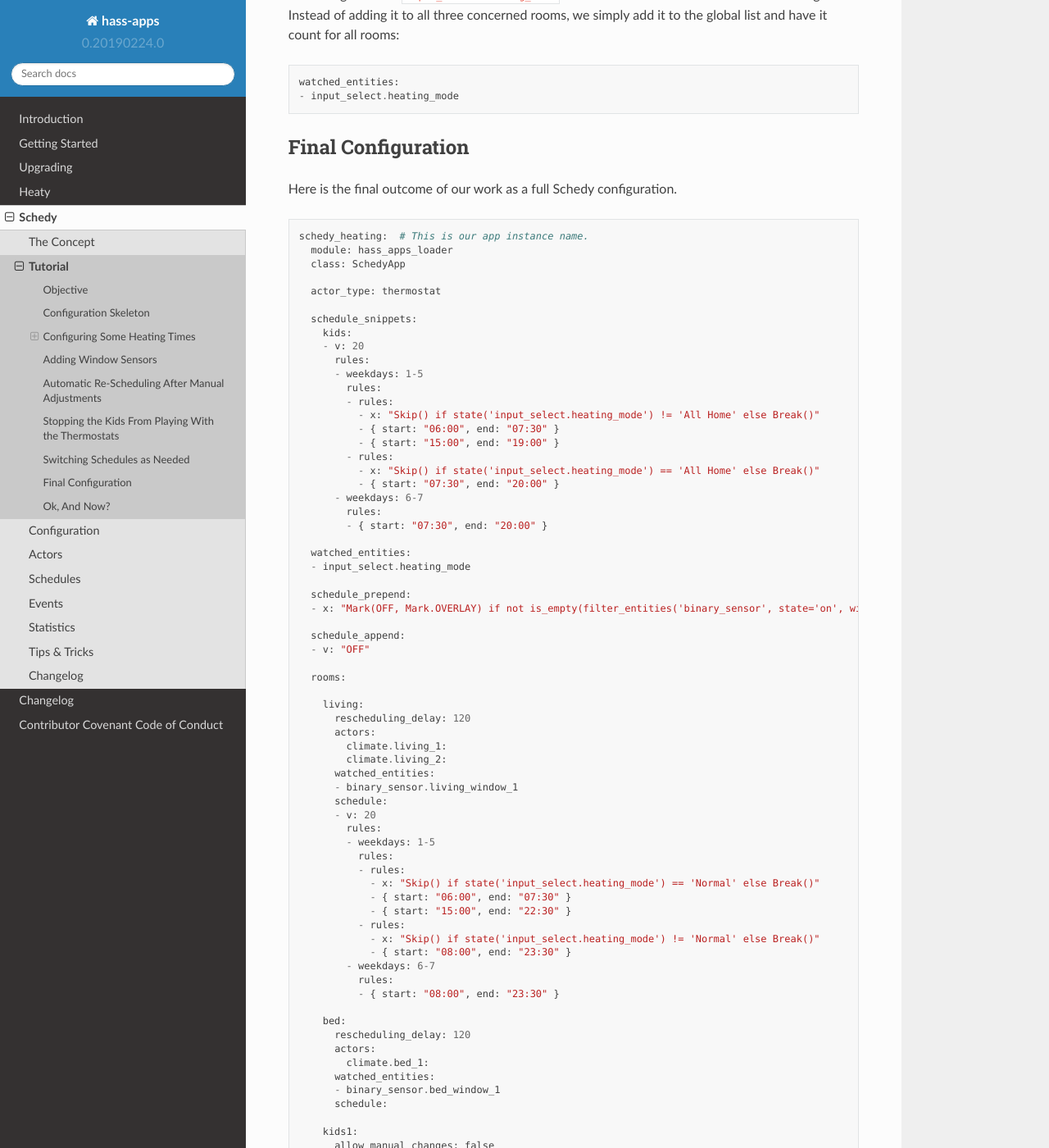
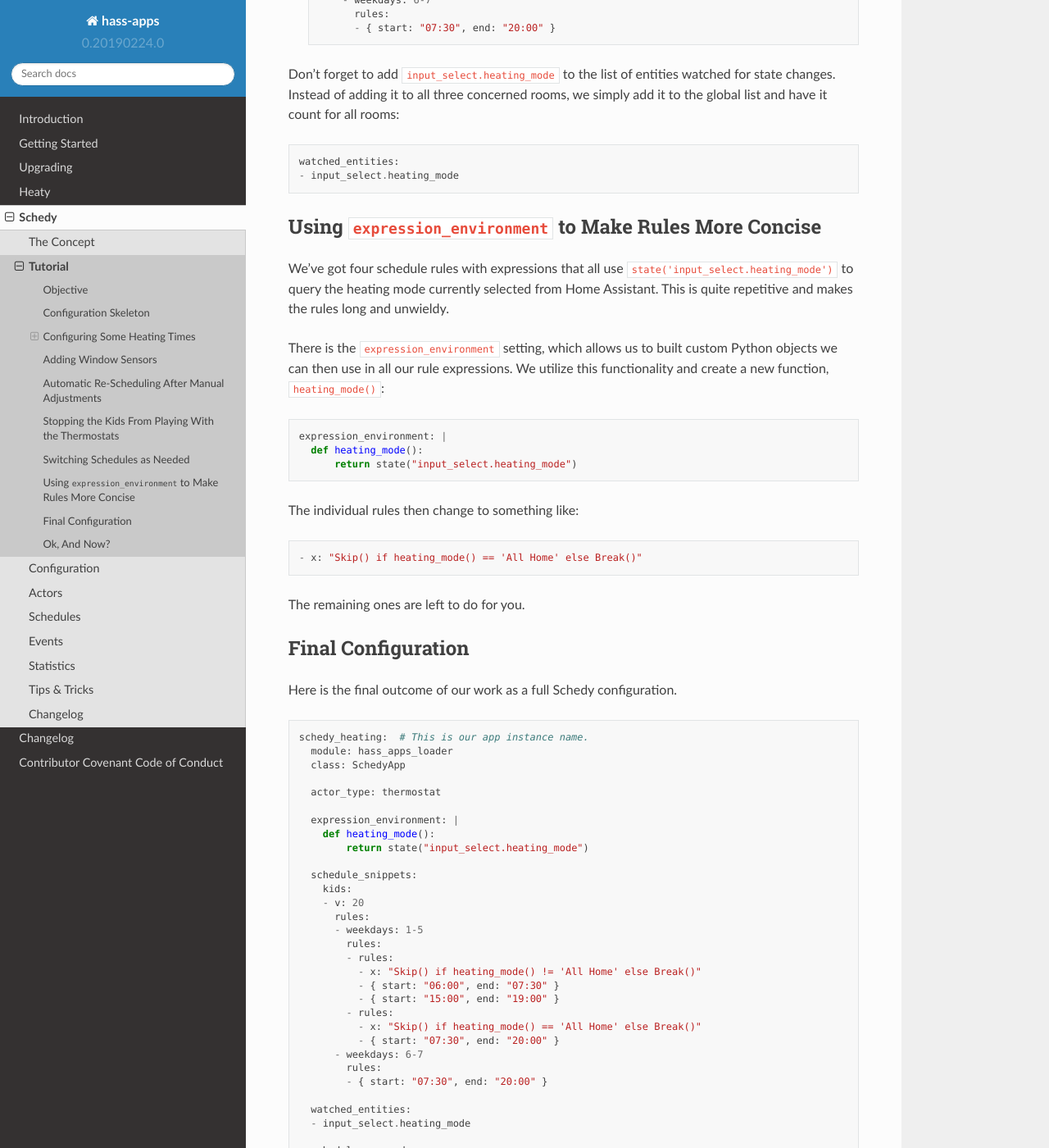
Before and after one commit to bob1de/hass-apps, a Sphinx documentation site: the page built from docs/apps/schedy/tutorial.rst, in a window 1280 px wide and 1400 px high, scrolled down 6816 px. Shown: the whole window at 82% size. Built offline with Sphinx 7.4.7 and the Read the Docs theme 2.0.0, drawn with Linux system fonts in a browser that asks for light colours; some of the changed text lies outside the part shown.

Commit message:
[schedy] Work on tutorial in docs

```diff
--- a/docs/apps/schedy/tutorial.rst
+++ b/docs/apps/schedy/tutorial.rst
@@ -26,6 +26,9 @@ radiators, hence we've got two thermostats there.
 In each room, there's a window with window sensor attached. We want the heatings
 in the particular room to be turned off when a window is opened and the previous
 setting be restored when it's closed again.
+
+Furthermore, we make some enhancements to our schedules, allowing for dynamic schedule
+switching and more. Stay tuned!
 
 
 Configuration Skeleton
@@ -328,6 +331,28 @@ it to the global list and have it count for all rooms::
     - input_select.heating_mode
 
 
+Using ``expression_environment`` to Make Rules More Concise
+-----------------------------------------------------------
+
+We've got four schedule rules with expressions that all use
+``state('input_select.heating_mode')`` to query the heating mode currently selected
+from Home Assistant. This is quite repetitive and makes the rules long and unwieldy.
+
+There is the ``expression_environment`` setting, which allows us to built custom Python
+objects we can then use in all our rule expressions. We utilize this functionality
+and create a new function, ``heating_mode()``::
+
+    expression_environment: |
+      def heating_mode():
+          return state("input_select.heating_mode")
+
+The individual rules then change to something like::
+
+    - x: "Skip() if heating_mode() == 'All Home' else Break()"
+
+The remaining ones are left to do for you.
+
+
 .. _schedy/tutorial/final-config:
 
 Final Configuration
@@ -343,6 +368,10 @@ Here is the final outcome of our work as a full Schedy configuration.
 
       actor_type: thermostat
 
+      expression_environment: |
+        def heating_mode():
+            return state("input_select.heating_mode")
+
       schedule_snippets:
         kids:
         - v: 20
@@ -350,11 +379,11 @@ Here is the final outcome of our work as a full Schedy configuration.
           - weekdays: 1-5
             rules:
             - rules:
-              - x: "Skip() if state('input_select.heating_mode') != 'All Home' else Break()"
+              - x: "Skip() if heating_mode() != 'All Home' else Break()"
               - { start: "06:00", end: "07:30" }
               - { start: "15:00", end: "19:00" }
             - rules:
-              - x: "Skip() if state('input_select.heating_mode') == 'All Home' else Break()"
+              - x: "Skip() if heating_mode() == 'All Home' else Break()"
               - { start: "07:30", end: "20:00" }
           - weekdays: 6-7
             rules:
@@ -384,11 +413,11 @@ Here is the final outcome of our work as a full Schedy configuration.
             - weekdays: 1-5
               rules:
               - rules:
-                - x: "Skip() if state('input_select.heating_mode') == 'Normal' else Break()"
+                - x: "Skip() if heating_mode() == 'Normal' else Break()"
                 - { start: "06:00", end: "07:30" }
                 - { start: "15:00", end: "22:30" }
               - rules:
-                - x: "Skip() if state('input_select.heating_mode') != 'Normal' else Break()"
+                - x: "Skip() if heating_mode() != 'Normal' else Break()"
                 - { start: "08:00", end: "23:30" }
             - weekdays: 6-7
               rules:
```
